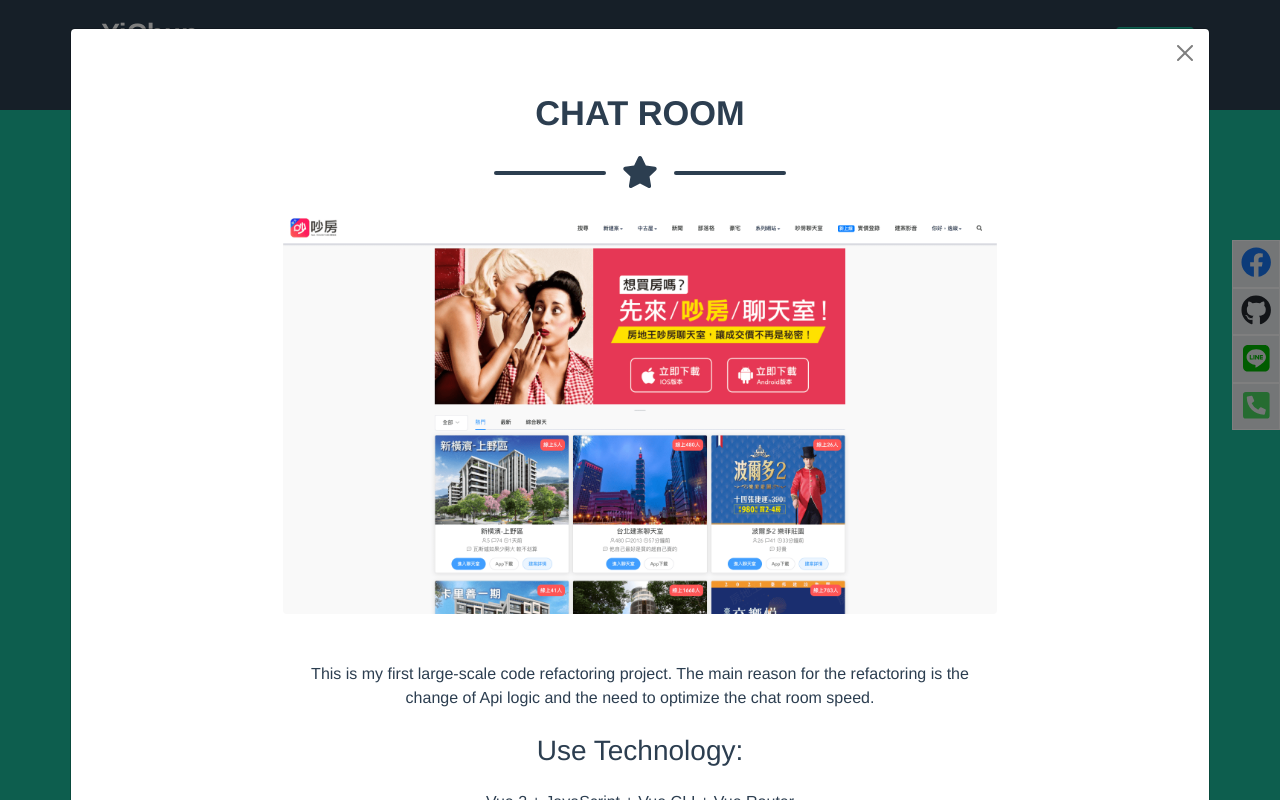
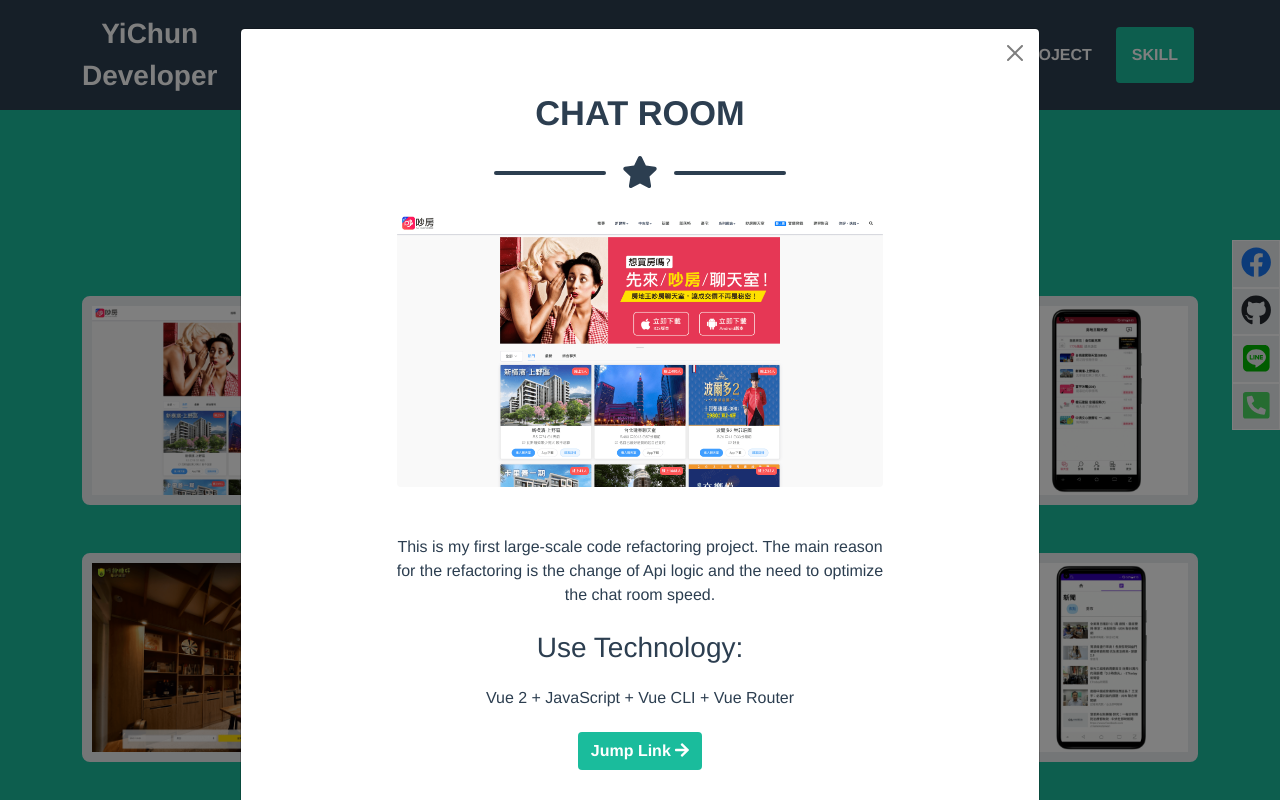
Before and after one commit to January07/CV, a Vue app: page / in a window 1280 px wide. Both pictures are taken after a click on the element 260 px from the left and 3321 px from the top of the page. Shown: the part 2921-3721 px from the top of the page. Built offline with nearby package versions, Linux system fonts and the light colour scheme.

Commit message:
feat: Project Component > Animation

```diff
--- a/src/assets/styles/main.scss
+++ b/src/assets/styles/main.scss
@@ -86,3 +86,15 @@
     animation-timing-function: ease-out;
   }
 }
+
+@keyframes fade-in-bottom {
+  from {
+    transform: translateY(50px);
+    opacity: 0;
+  }
+
+  to {
+    transform: translateY(0);
+    opacity: 1;
+  }
+}
--- a/src/components/Project.vue
+++ b/src/components/Project.vue
@@ -4,7 +4,7 @@
       <h2 class="mb-0">PROJECT</h2>
       <Divider v-bind:color="'white'" />
       <div class="row justify-content-center">
-        <div class="col-md-6 col-lg-4 mb-5" v-for="(item, index) in items">
+        <div class="item col-md-6 col-lg-4 mb-5" v-for="(item, index) in items">
           <div class="card mx-auto" data-bs-toggle="modal" v-bind:data-bs-target="'#'+item.id">
             <img class="img-fluid" v-if="index === 0" src="/src/assets/images/project/01.png" v-bind:alt="item.id">
             <img class="img-fluid" v-if="index === 1" src="/src/assets/images/project/02.png" v-bind:alt="item.id">
@@ -19,7 +19,7 @@
 
     <!-- Modal -->
     <div class="modal fade" v-for="(item, index) in items" v-bind:id="item.id" tabindex="-1" aria-hidden="true">
-      <div class="modal-dialog modal-xl">
+      <div class="modal-dialog modal-lg">
         <div class="modal-content">
           <div class="modal-header border-0">
             <button class="btn-close" type="button" data-bs-dismiss="modal" aria-label="Close" />
@@ -112,6 +112,27 @@ export default {
     }
   },
 
+  mounted() {
+    const target = document.querySelectorAll('.item')
+
+    const callback = (entries, observer) => {
+      entries.forEach(entry => {
+        if (entry.isIntersecting) {
+          entry.target.setAttribute('class', 'item col-md-6 col-lg-4 mb-5 fade-in-bottom')
+        }
+      })
+    }
+
+    const options = {
+      threshold: 0.5
+    }
+
+    const observer = new IntersectionObserver(callback, options)
+    Array.prototype.forEach.call(target, function (item) {
+      observer.observe(item)
+    })
+  },
+
   methods: {
     jumpLink(url) {
       window.open(url)
@@ -131,6 +152,10 @@ section {
     line-height: 2rem;
   }
 
+  .item {
+    opacity: 0;
+  }
+
   .card {
     cursor: pointer;
     position: relative;
@@ -143,6 +168,13 @@ section {
 
   .card:hover {
     transform: scale(1.05, 1.05);
+  }
+
+  .fade-in-bottom {
+    animation-name: fade-in-bottom;
+    animation-duration: 0.6s;
+    animation-timing-function: cubic-bezier(0.390, 0.575, 0.565, 1.000);
+    animation-fill-mode: both;
   }
 
   .modal {
@@ -161,6 +193,7 @@ section {
 
     .btn:hover {
       background-color: $dark-green;
+      transform: scale(1.03);
     }
   }
 }
--- a/src/components/Skill.vue
+++ b/src/components/Skill.vue
@@ -52,9 +52,7 @@ export default {
           xAxis: {},
           yAxis: {
             axisLabel: {
-              textStyle: {
-                fontSize: '8'
-              }
+              fontSize: '8'
             },
             type: 'category'
           },
@@ -92,9 +90,7 @@ export default {
           xAxis: {},
           yAxis: {
             axisLabel: {
-              textStyle: {
-                fontSize: '8'
-              }
+              fontSize: '8'
             },
             type: 'category'
           },
@@ -132,9 +128,7 @@ export default {
           xAxis: {},
           yAxis: {
             axisLabel: {
-              textStyle: {
-                fontSize: '8'
-              }
+              fontSize: '8'
             },
             type: 'category'
           },
@@ -182,8 +176,9 @@ section {
     box-shadow: none;
   }
 
-  .btn:hover {
+  .btn:hover, .btn:focus {
     background-color: $dark-green;
+    transform: scale(1.03);
   }
 }
 
```
